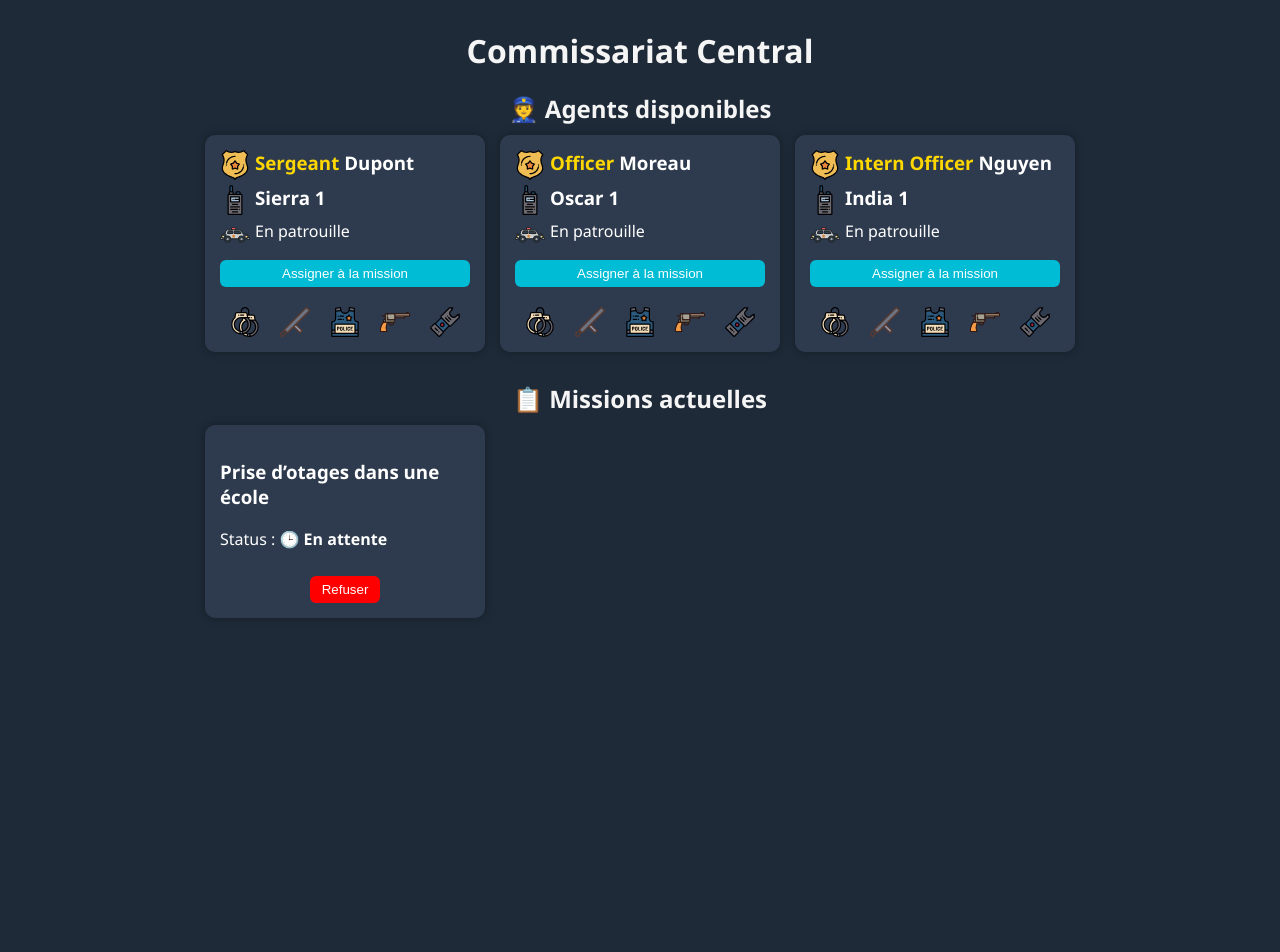
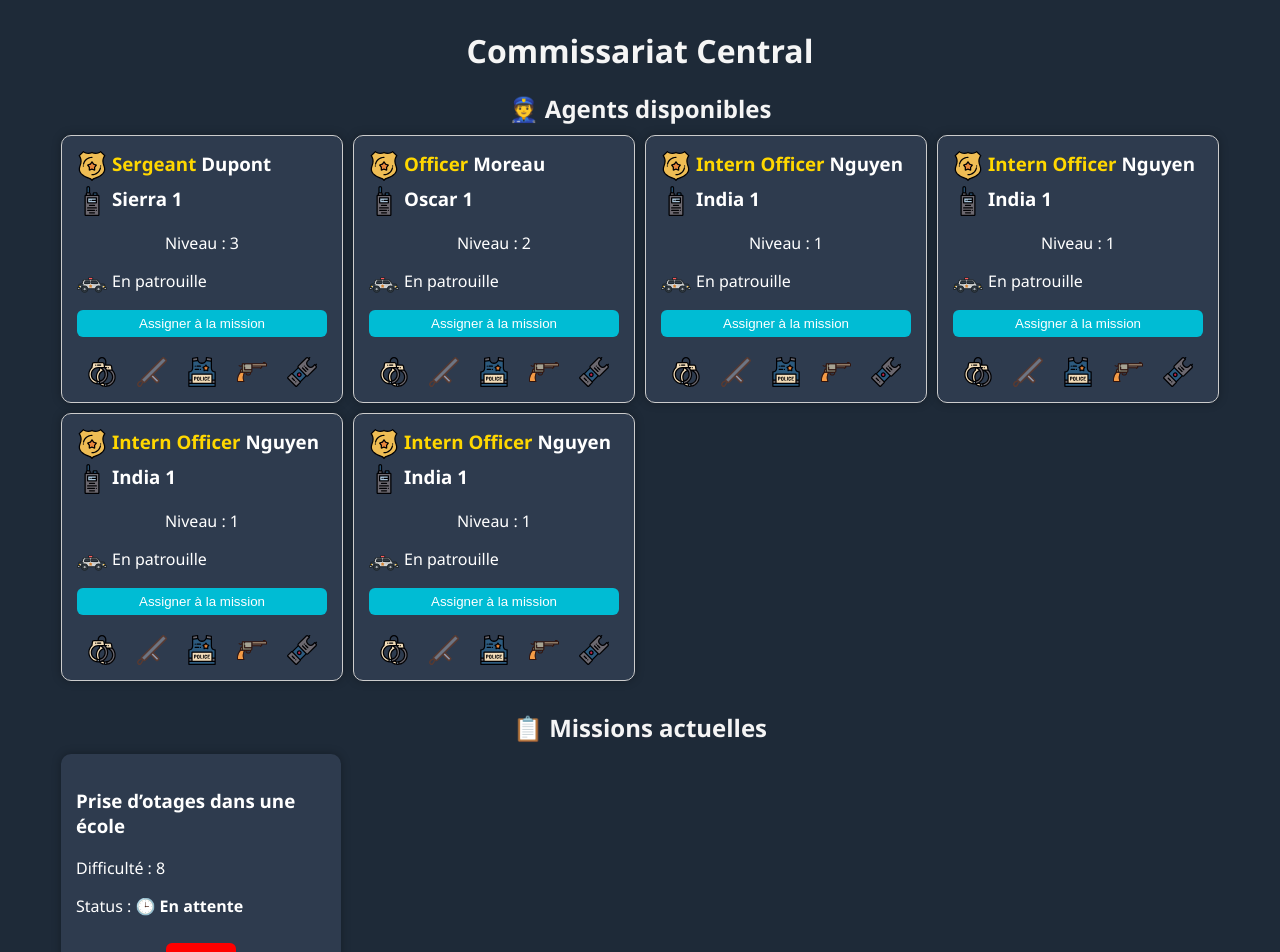
Before and after one commit to CauquilM/police-game, a Vue app: page / in a window 1280 px wide. Shown: the top 952 px of the page. Before the commit the page ends 837 px from the top, so only its background shows below. Built offline with nearby package versions, Linux system fonts and the light colour scheme.

Commit message:
add mission list

```diff
--- a/src/store/index.js
+++ b/src/store/index.js
@@ -7,11 +7,15 @@ export default new Vuex.Store({
   state: {
     agents: [
       { id: 1, name: 'Dupont', level: 3, busy: false, radio: "Sierra 1", rank: "Sergeant", equipment: ["handgun", "police-vest", "handcuffs", "taser", "nightstick"] },
-      { id: 2, name: 'Moreau', level: 2, busy: false, radio: "Oscar 1", rank: "Officer",  equipment: ["handgun", "police-vest", "handcuffs", "taser", "nightstick"] },
+      { id: 2, name: 'Moreau', level: 2, busy: false, radio: "Oscar 1", rank: "Officer", equipment: ["handgun", "police-vest", "handcuffs", "taser", "nightstick"] },
+      { id: 3, name: 'Nguyen', level: 1, busy: false, radio: "India 1", rank: "Intern Officer ", equipment: ["handgun", "police-vest", "handcuffs", "taser", "nightstick"] },
+      { id: 3, name: 'Nguyen', level: 1, busy: false, radio: "India 1", rank: "Intern Officer ", equipment: ["handgun", "police-vest", "handcuffs", "taser", "nightstick"] },
+      { id: 3, name: 'Nguyen', level: 1, busy: false, radio: "India 1", rank: "Intern Officer ", equipment: ["handgun", "police-vest", "handcuffs", "taser", "nightstick"] },
       { id: 3, name: 'Nguyen', level: 1, busy: false, radio: "India 1", rank: "Intern Officer ", equipment: ["handgun", "police-vest", "handcuffs", "taser", "nightstick"] },
     ],
     mission: Object,
-    missionList: [
+    missionsCurrent: [],
+    missionStore: [
       {
         id: 1,
         title: 'Cambriolage à la banque',
@@ -118,13 +122,31 @@ export default new Vuex.Store({
       state.mission.assignedAgentsId = []
     },
     SET_CHOSEN_MISSION(state, index) {
-      state.mission = state.missionList[index];
+      console.log("mutation: " + state.missionStore[index].title);
+      state.mission = state.missionStore[index];
+    },
+
+    SET_TEMP_CHOSEN_MISSION(state, index) {
+      console.log("mutation: " + state.missionStore[index].title);
+      state.missionsCurrent.push(state.missionStore[index]);
+    },
+    SET_REFUSE_MISSION(state, index) {
+      state.missionsCurrent.splice(index, 1);
     }
   },
   actions: {
+    refuseMission({ commit }, index) {
+      commit("SET_REFUSE_MISSION", index);
+    },
     chooseMission({ state, commit }) {
-      let index = Math.round(Math.random() * state.missionList.length);
+      let index = Math.round(Math.random() * state.missionStore.length);
+      console.log("index: " + index);
       commit("SET_CHOSEN_MISSION", index);
+    },
+    chooseTempMission({ state, commit }) {
+      let index = Math.round(Math.random() * state.missionStore.length);
+      console.log("index: " + index);
+      commit("SET_TEMP_CHOSEN_MISSION", index);
     },
     resolveMission({ state, commit, dispatch }) {
       this.patrolStatus = "🚓💨 En route"
@@ -156,9 +178,10 @@ export default new Vuex.Store({
     },
     estimateSuccessProbability(_, { totalForce, difficulty }) {
       const diff = totalForce - difficulty
-      if (diff >= 2) return 0.9
-      if (diff === 1) return 0.75
-      if (diff === 0) return 0.5
+      if (diff >= 4) return 0.7
+      if (diff === 2) return 0.6
+      if (diff === 1) return 0.5
+      if (diff === 0) return 0.4
       if (diff === -1) return 0.3
       if (diff === -2) return 0.15
       return 0.05
--- a/src/views/DashboardView.vue
+++ b/src/views/DashboardView.vue
@@ -4,8 +4,8 @@
 
         <div class="section agents">
             <h2>👮 Agents disponibles</h2>
-            <div class="agent-list">
-                <div class="agent-card" v-for="agent in agents" :key="agent.id" :class="{ busy: agent.busy }">
+            <div class="grid-container-4">
+                <div class="agent-card grid-item" v-for="agent in agents" :key="agent.id" :class="{ busy: agent.busy }">
                     <h3 class="d-flex justify-content-flex-start"><img class="w-30" src="../assets/police-badge.svg"
                             alt="police-badge">
                         <span class="rank ml-5 mr-5">{{ agent.rank }}
@@ -15,7 +15,7 @@
                         <img class="w-30" src="../assets/police-radio.svg" alt="police-radio">
                         <span class="ml-5">{{ agent.radio }}</span>
                     </h3>
-                    <!-- <p>Niveau : {{ agent.level }}</p> -->
+                    <p>Niveau : {{ agent.level }}</p>
                     <div v-if="agent.busy" class="d-flex flex-direction-column">
                         <div class="d-flex">
                             <img class="w-30" src="../assets/crime-scene.svg" alt="crime-scene">
@@ -50,7 +50,7 @@
             <h2>📋 Missions actuelles</h2>
             <div class="mission-card">
                 <h3>{{ mission.title }}</h3>
-                <!-- <p>Difficulté : {{ mission.difficulty }}</p> -->
+                <p>Difficulté : {{ mission.difficulty }}</p>
                 <p>Status : <strong>{{ statusLabelComputed }}</strong></p>
                 <div v-if="mission.assignedAgentsId.length > 0 && mission.status === 'pending'">
                     <p class="mb-5">Engaged units:</p>
@@ -73,6 +73,38 @@
                 </div>
             </div>
         </div>
+        <div class="section mission">
+            <h2>📋 Missions TEMP actuelles</h2>
+            <div class="grid-container-3">
+                <div v-for="(mission, index) in missionsCurrent" :key="index" class="mission-card grid-item">
+                    <h3>{{ mission.title }} / index {{ index }}</h3>
+                    <p>Difficulté : {{ mission.difficulty }}</p>
+                    <p>Status : <strong>{{ statusLabelComputed }}</strong></p>
+                    <div v-if="mission.assignedAgentsId.length > 0 && mission.status === 'pending'">
+                        <p class="mb-5">Engaged units:</p>
+                        <ul class="list">
+                            <li class="list-car" v-for="(agentId, index) in mission.assignedAgentsId" :key="index">
+                                {{ getAgentName(agentId) }}
+                            </li>
+                        </ul>
+                    </div>
+                    <button>Test id</button>
+                    <div class="d-flex justify-content-space-around">
+                        <button class="button-green"
+                            v-if="mission.assignedAgentsId.length > 0 && mission.status === 'pending'" @click="resolve">
+                            Accepter
+                        </button>
+                        <button class="button-red"
+                            v-if="mission.assignedAgentsId.length == 0 && mission.status === 'pending'"
+                            @click="refuseMission">
+                            Refuser
+                        </button>
+                    </div>
+                </div>
+            </div>
+        </div>
+
+        <button @click="chooseTempMission">Test</button>
     </div>
 </template>
 
@@ -90,7 +122,7 @@ export default {
         this.chooseMission();
     },
     computed: {
-        ...mapState(['agents', 'mission']),
+        ...mapState(['agents', 'missionsCurrent', 'mission']),
         statusLabelComputed() {
             let statusLabelData;
             switch (this.mission.status) {
@@ -109,7 +141,7 @@ export default {
     },
     methods: {
         ...mapMutations(['SET_ASSIGN_AGENT']),
-        ...mapActions(['resolveMission', 'chooseMission']),
+        ...mapActions(['resolveMission', 'chooseMission', 'chooseTempMission', 'refuseMission']),
         assignAgent(agentId) {
             if (!this.mission.assignedAgentId) {
                 this.SET_ASSIGN_AGENT(agentId)
@@ -130,7 +162,6 @@ export default {
             const agent = this.agents.find(a => a.id === id);
             return agent.radio;
         }
-
     }
 }
 </script>
@@ -185,12 +216,40 @@ export default {
     justify-content: space-around;
 }
 
-.list{
+.justify-content-space-between {
+    justify-content: space-between;
+}
+
+.grid-container-3 {
+    display: grid;
+    grid-template-columns: repeat(3, 1fr);
+    /* 3 colonnes */
+    gap: 10px;
+    /* espace entre les divs */
+}
+
+.grid-container-4 {
+    display: grid;
+    grid-template-columns: repeat(4, 1fr);
+    /* 3 colonnes */
+    gap: 10px;
+    /* espace entre les divs */
+}
+
+.grid-item {
+    background-color: lightblue;
+    padding: 20px;
+    text-align: center;
+    border: 1px solid #ccc;
+}
+
+.list {
     padding: 0;
     margin: 0;
     list-style-type: none;
 }
-.list-car{
+
+.list-car {
     background: url('../assets/police-car-patroling.svg') no-repeat left top;
     height: 34px;
     padding-top: 7px;
@@ -207,12 +266,6 @@ h2 {
 
 .section {
     margin-bottom: 30px;
-}
-
-.agent-list {
-    display: flex;
-    flex-wrap: wrap;
-    gap: 15px;
 }
 
 .agent-card,
```
Lines whose indentation alone changed are shown as unchanged.
